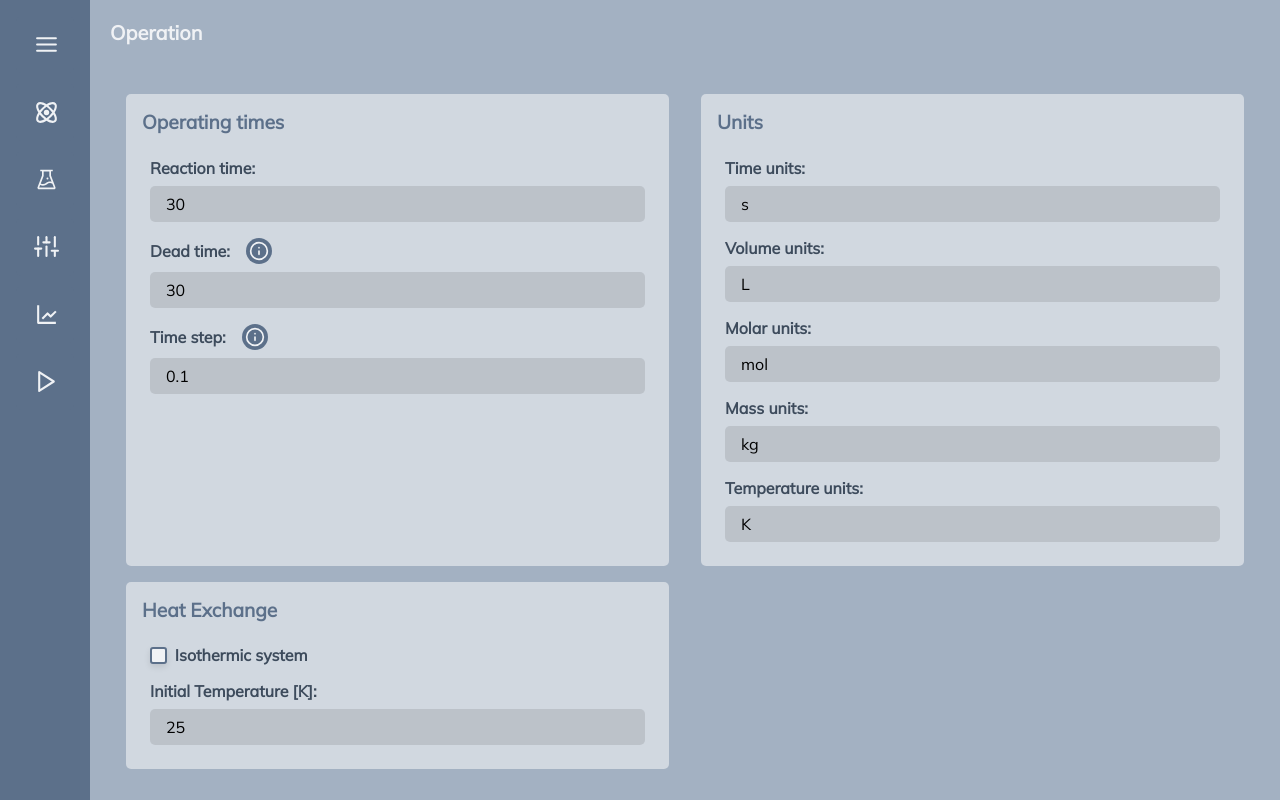
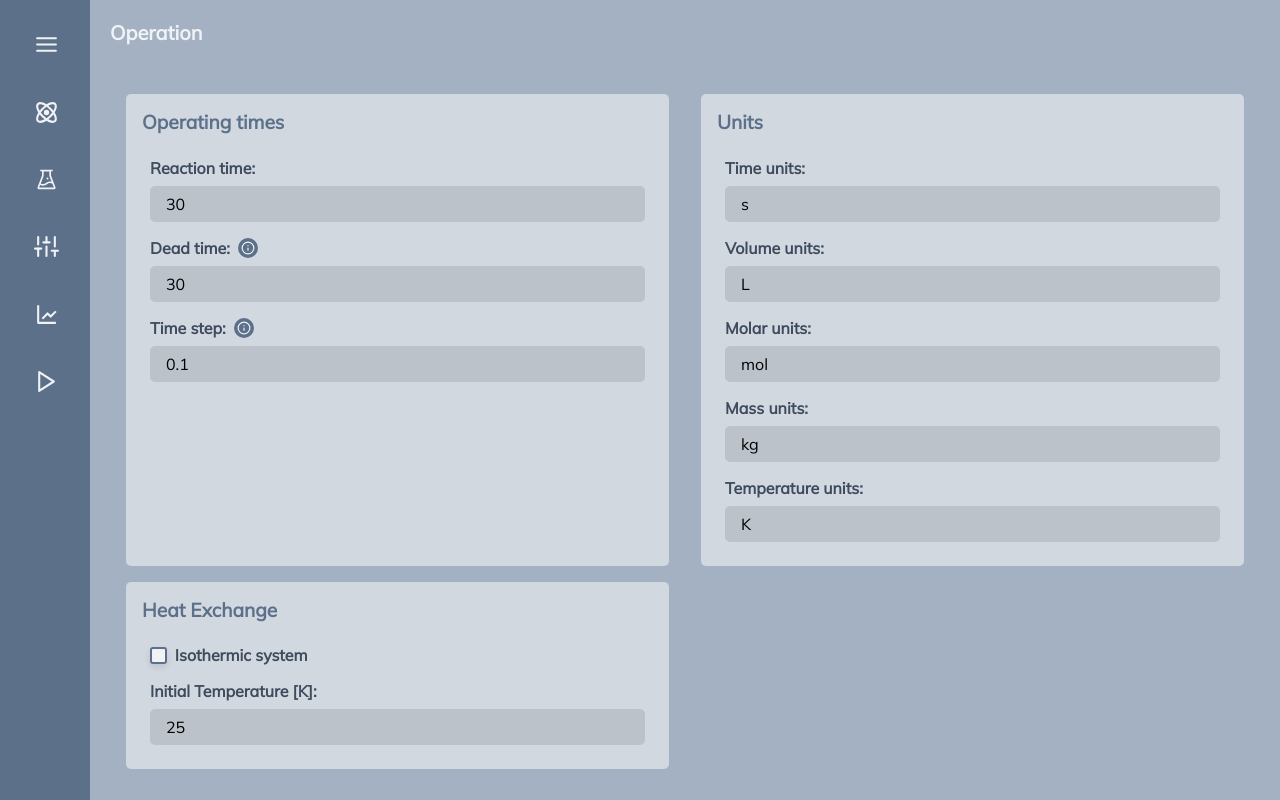
Before and after one commit to frankmangone/batch-simulator, a React (Create React App) app: page /settings in a window 1280 px wide. Built offline with nearby package versions, Linux system fonts and the light colour scheme.

Commit message:
Info tooltip small tweak

```diff
--- a/src/components/forms/InfoTooltip.tsx
+++ b/src/components/forms/InfoTooltip.tsx
@@ -9,7 +9,7 @@ const InfoTooltip = (props: InfoTooltipProps) => {
 
   return (
     <Icon>
-      <FiInfo color="hsl(213, 20%, 95%)" size={20} />
+      <FiInfo color="hsl(213, 20%, 95%)" size={14} />
       <InfoWrapper>
         <Info>{text}</Info>
       </InfoWrapper>
@@ -23,11 +23,11 @@ const Icon = styled.div`
   display: flex;
   align-items: center;
   justify-content: center;
-  width: 26px;
-  height: 26px;
+  width: 20px;
+  height: 20px;
   border-radius: 50%;
   background-color: var(--color-grey-normal);
-  margin-left: 1rem;
+  margin-left: 0.5rem;
   color: var(--color-white);
   cursor: pointer;
   position: relative;
@@ -40,7 +40,7 @@ const Info = styled.div`
   position: relative;
   opacity: 0;
   transition: opacity 0.15s linear;
-  padding: 0.5rem;
+  padding: 1rem;
   background-color: var(--color-grey-normal);
   border-radius: 5px;
   margin-left: 1rem;
```
